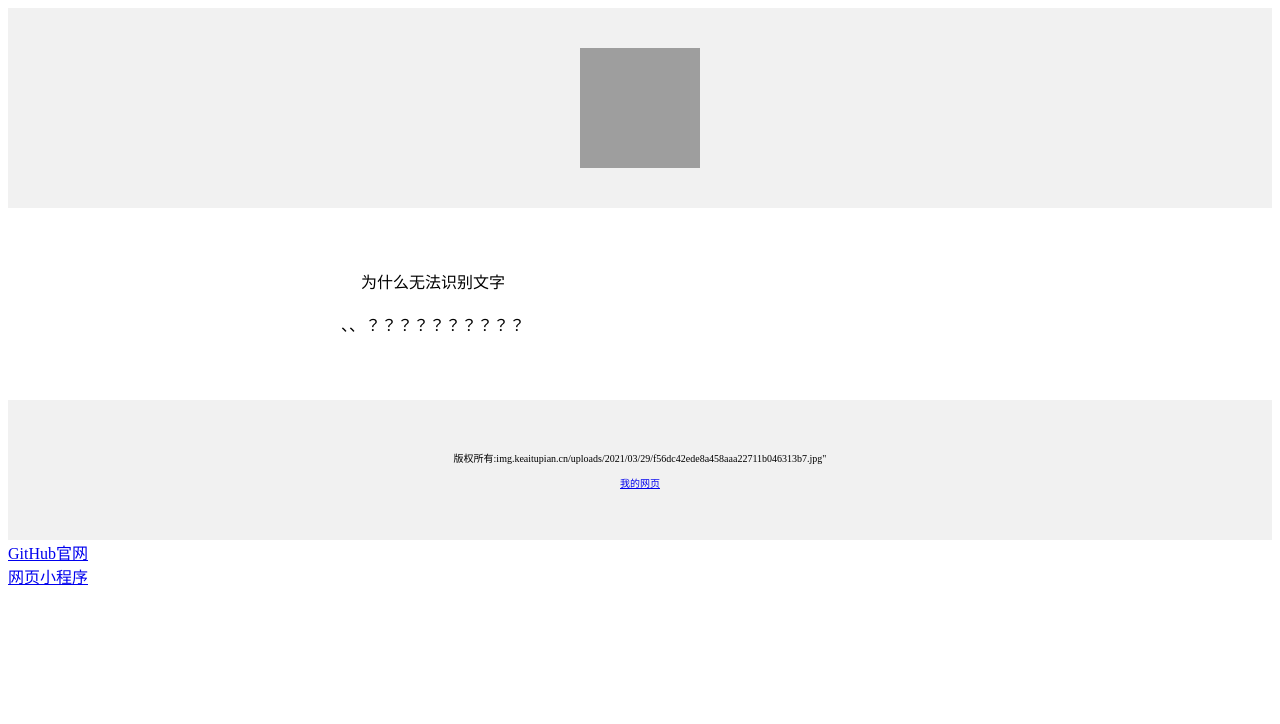
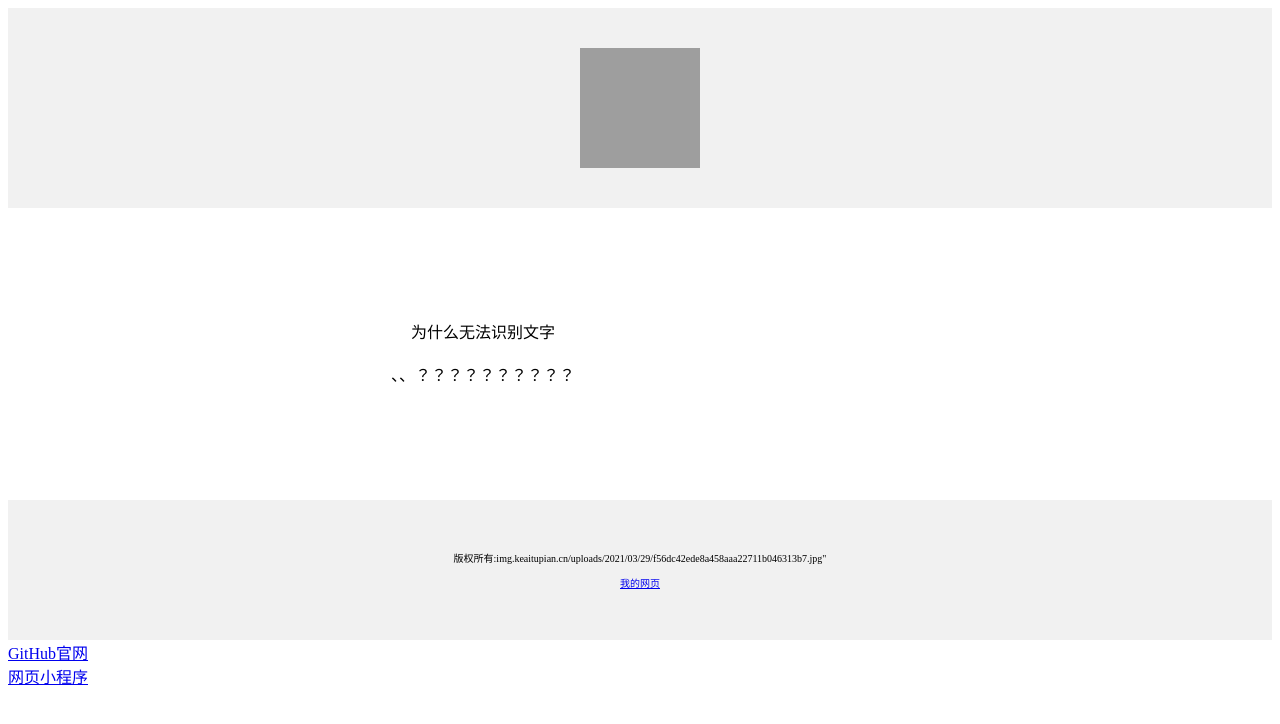
Before and after one commit to adgsfh/-li0.1, a plain HTML site: page index.html in a window 1280 px wide. Drawn offline with Linux system fonts and the light colour scheme; grey boxes are pictures that could not be loaded.

Commit message:
Update index.html

```diff
--- a/index.html
+++ b/index.html
@@ -4,7 +4,7 @@
             background-color:#f1f1f1;text-align:center;padding:40px">
   <img alt="错误" src="https://img.keaitupian.cn/uploads/2021/03/29/f56dc42ede8a458aaa22711b046313b7.jpg" width='120px' height="120px">
 </div>
-<div style="max-width:760px;margin:30px;padding:15px;line-height:1.7;text-align:center">
+<div style="max-width:760px;margin:80px;padding:15px;line-height:1.7;text-align:center">
   <p>为什么无法识别文字</p>
   <p>、、？？？？？？？？？？</P>
 
```
